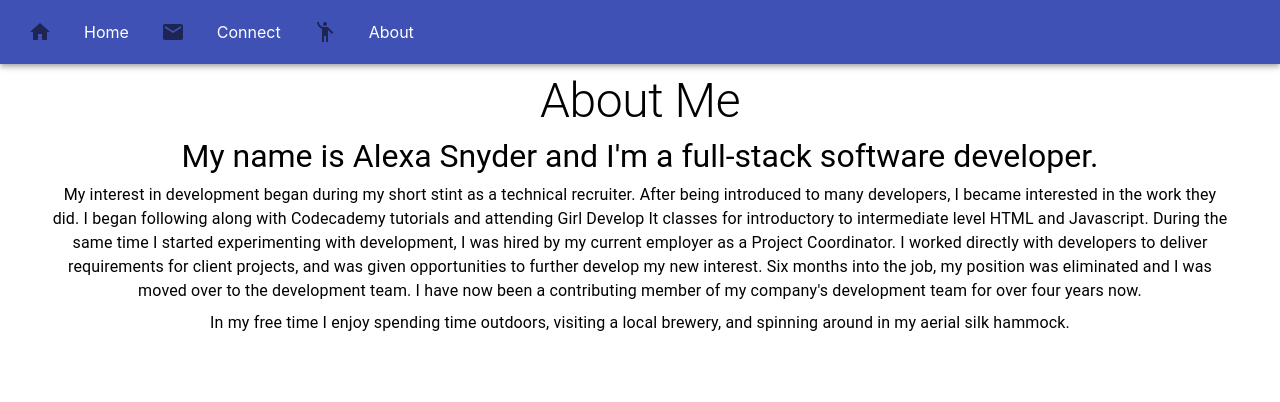
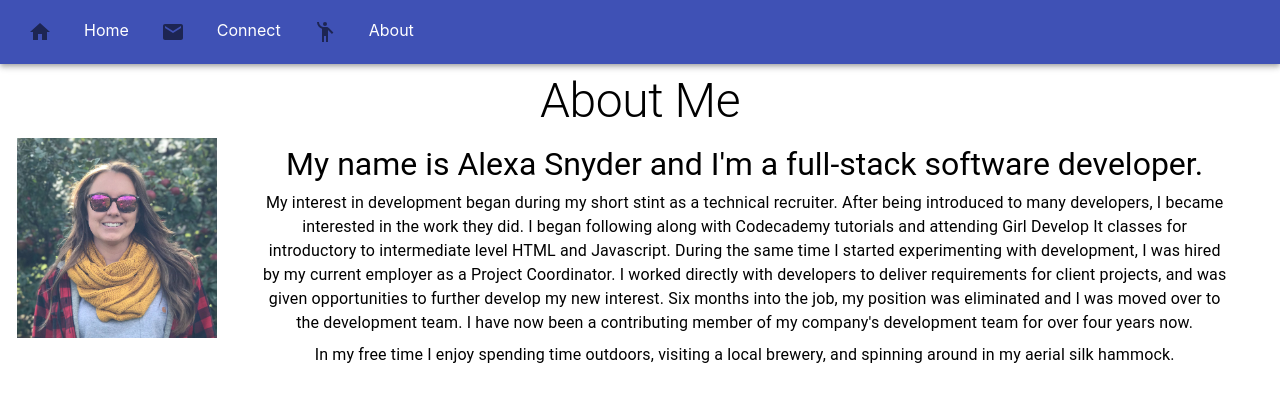
Before and after one commit to alexasnyder/playground, a React (Create React App) app: page /about in a window 1280 px wide. Shown: the top 402 px of the page. Built offline with nearby package versions, Linux system fonts and the light colour scheme.

Commit message:
updates to about section

```diff
--- a/public/index.html
+++ b/public/index.html
@@ -1,14 +1,12 @@
 <!DOCTYPE html>
 <html lang="en">
+
 <head>
   <meta charset="utf-8" />
-    <link rel="icon" href="%PUBLIC_URL%/favicon.ico" />
+  <!-- <link rel="icon" href="%PUBLIC_URL%/favicon.ico" /> -->
   <meta name="viewport" content="width=device-width, initial-scale=1" />
   <meta name="theme-color" content="#000000" />
-    <meta
-      name="description"
-      content="Web site created using create-react-app"
-    />
+  <meta name="description" content="Alexa Snyder's personal website" />
   <link rel="apple-touch-icon" href="%PUBLIC_URL%/logo192.png" />
   <!--
       manifest.json provides metadata used when your web app is installed on a
@@ -24,8 +22,9 @@
       work correctly both with client-side routing and a non-root public URL.
       Learn how to configure a non-root public URL by running `npm run build`.
     -->
-    <title>React App</title>
+  <title>Alexa Snyder</title>
 </head>
+
 <body>
   <noscript>You need to enable JavaScript to run this app.</noscript>
   <div id="root"></div>
@@ -40,4 +39,5 @@
       To create a production bundle, use `npm run build` or `yarn build`.
     -->
 </body>
+
 </html>
--- a/src/components/about/About.tsx
+++ b/src/components/about/About.tsx
@@ -1,7 +1,6 @@
 import * as React from 'react';
-import { makeStyles, Typography } from '@material-ui/core';
+import { Grid, makeStyles, Typography } from '@material-ui/core';
 import theme from '../../theme';
-
 
 const useStyles = makeStyles({
     header: {
@@ -9,6 +8,9 @@ const useStyles = makeStyles({
     },
     body: {
         margin: theme.spacing(2, 10)
+    },
+    image: {
+        maxWidth: '200px'
     }
 });
 
@@ -19,6 +21,11 @@ export default function About() {
     return (
         <div className="container-fluid">
             <Typography variant="h2" className={classes.header}>About Me</Typography>
+            <Grid container>
+                <Grid item xs={12} sm={4} md={2}>
+                    <img className={classes.image} src={'me.jpg'} alt="me"/>
+                </Grid>
+                <Grid item xs={12} sm={8} md={10}>
                 <Typography variant="h3" className={classes.header}>My name is Alexa Snyder and I'm a full-stack software developer.</Typography>
                 <Typography className={classes.body}>
                     My interest in development began during my short stint as a technical recruiter. After being introduced to many developers, I became interested in the work they did. I began following along with Codecademy tutorials and attending Girl Develop It classes
@@ -29,6 +36,10 @@ export default function About() {
                 <Typography className={classes.body}>
                     In my free time I enjoy spending time outdoors, visiting a local brewery, and spinning around in my aerial silk hammock.
                 </Typography>
+                </Grid>
+            </Grid>
+
+
         </div>
     )
 };
--- a/src/components/layout/header/Header.tsx
+++ b/src/components/layout/header/Header.tsx
@@ -69,10 +69,10 @@ const NavItems = (props) => {
       {navItemsCollection.map(item => {
         return (
           <ListItem button key={item.key}>
-            <ListItemIcon>
-              {item.icon}
-            </ListItemIcon>
             <NavLink className={props.isMobile ? classes.navLink : classes.desktopNavLink} to={item.route} exact>
+              <ListItemIcon>
+                {item.icon}
+              </ListItemIcon>
               {item.name}
             </NavLink>
           </ListItem>
```
Also changed, not shown: public/manifest.json, public/me.jpg (added). Lines whose indentation alone changed are shown as unchanged.
